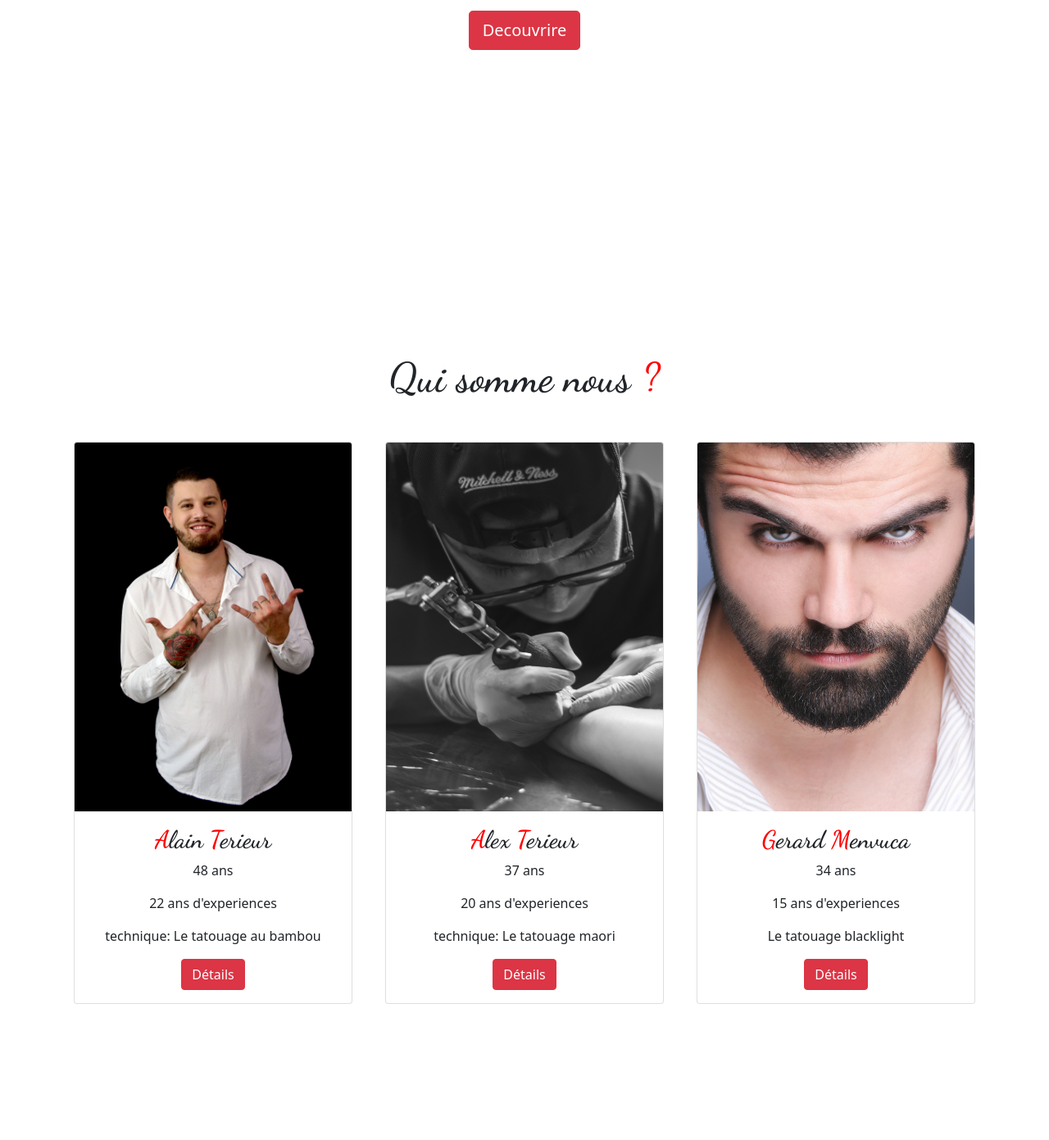
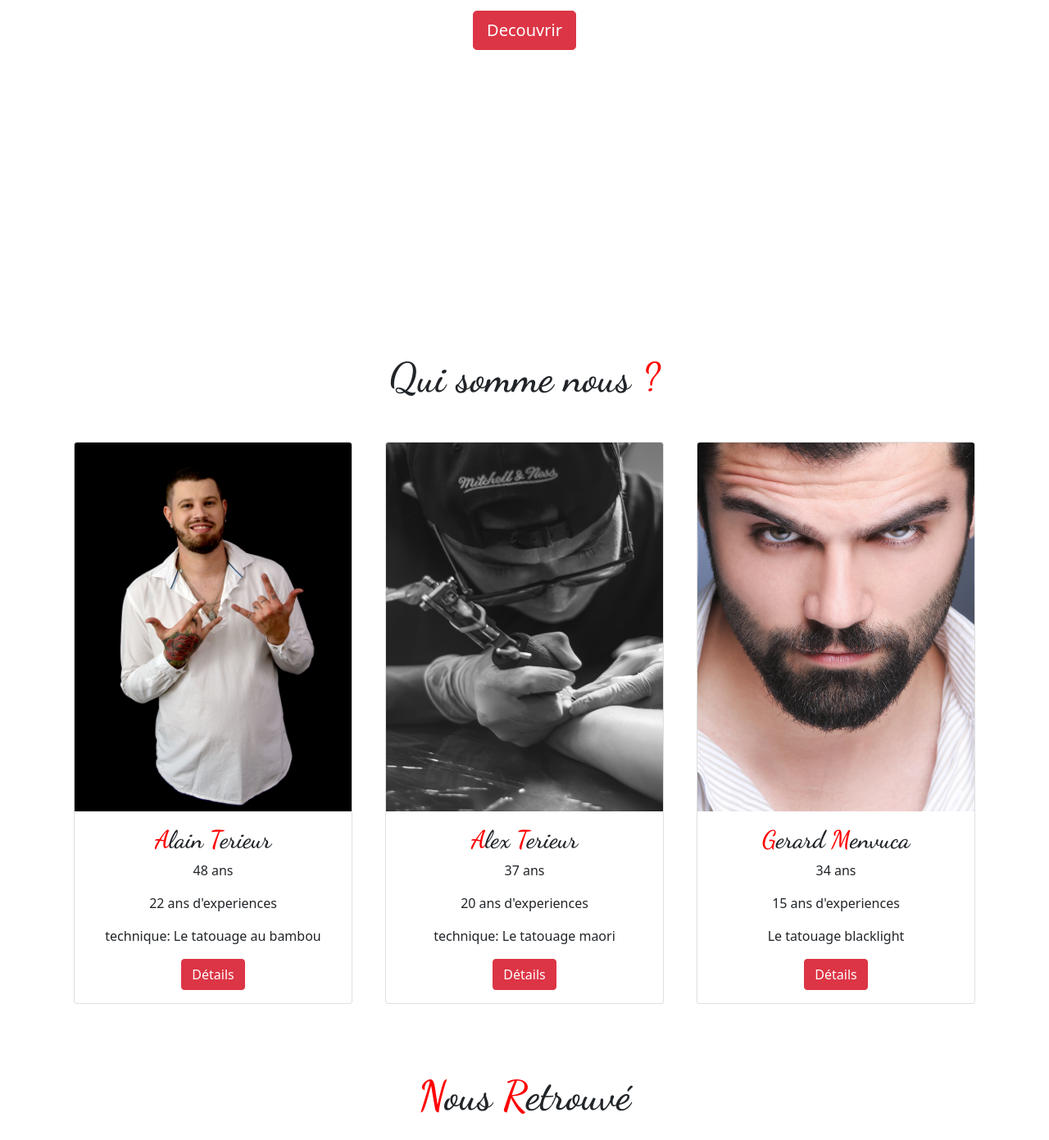
Before and after one commit to NeoninouxXx/Evaluation-html-css-bootstrap, a plain HTML site: page index.html in a window 1280 px wide. Shown: the part 427-1818 px from the top of the page at 82% size. Before the commit the page ends 1676 px from the top, so only its background shows below. Drawn offline with nearby package versions, Linux system fonts and the light colour scheme.

Commit message:
Ajout branch contact + début de codage de la section

```diff
--- a/index.html
+++ b/index.html
@@ -50,7 +50,7 @@
       <h1 class="title text-center"> <span class="red">L</span>orem <span class="red">T</span>atou association</h1>
       <p class="Pre-text text-center">Une equipe de tatoueur multi-style à votre service</p>
       <div class="text-center btn-apparition">
-        <a href="#Apropos" class="btn btn-danger btn-lg text-center">Decouvrire</a>
+        <a href="#Apropos" class="btn btn-danger btn-lg text-center">Decouvrir</a>
       </div>
 </header>
 
@@ -181,7 +181,10 @@
     </div>
   </div>
 </section>
+<section id="contact">
+  <p class="ss-title text-dark text-center"><span class="red">N</span>ous<span class="red"> R</span>etrouvé</p>
 
+</section>
 
 
 <!--JS boostrap-->
```
